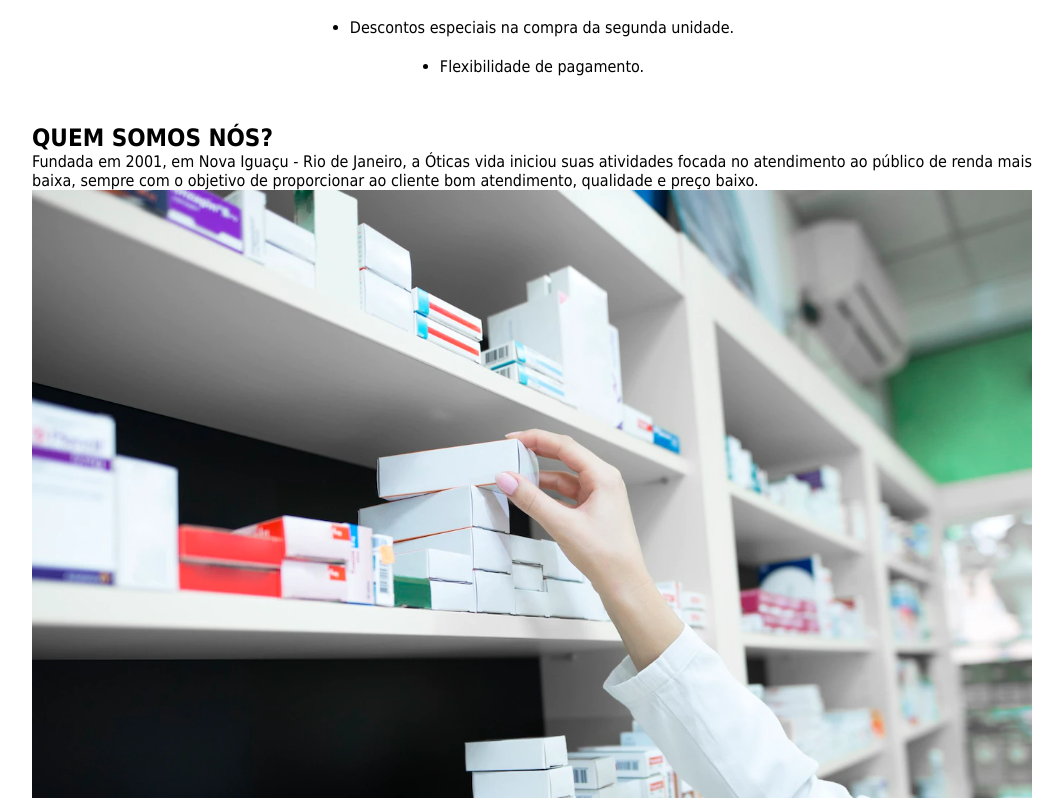
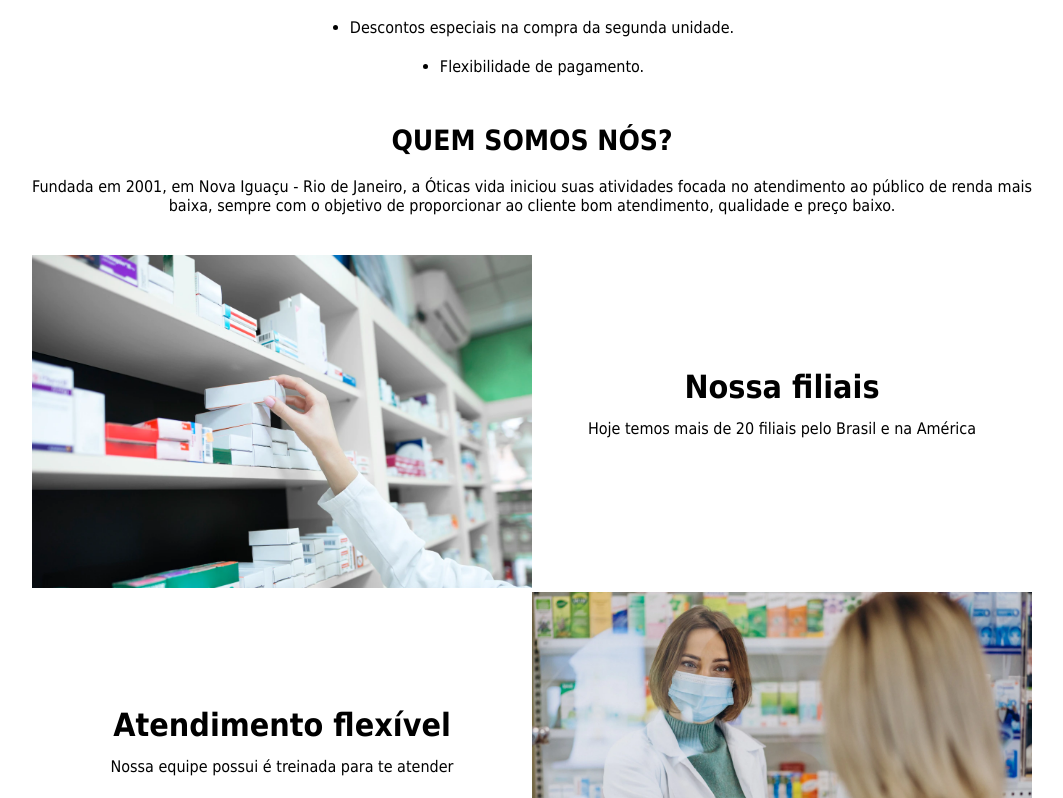
Before and after one commit to MaiconSouzaDevFrontEnd/loja_oculos, a Next.js app: page / in a window 1280 px wide. Shown: the part 1802-2600 px from the top of the page, without its empty margins (108-1171 px from the left). Built offline with nearby package versions, Linux system fonts and the light colour scheme.

Commit message:
secaoSobre ajuste

```diff
--- a/src/components/SecaoSobre/SecaoSobre.module.css
+++ b/src/components/SecaoSobre/SecaoSobre.module.css
@@ -1,19 +1,27 @@
 .container{
     max-width: 1000px;
     margin: auto;
+    text-align: center;
+}
+
+.container h2{
+    margin-bottom: 20px;
+    font-size: 28px;
+}
+
+.container p{
+    margin-bottom: 40px;
 }
 
 .containerSobre{
-    text-align: center;
+    display: flex;
+    justify-content:center;
+    align-items: center;
+    flex-wrap: wrap;
 }
 
-.containerSobre h2{
-    margin-bottom: 20px;
-    font-size: 28px;
-    }
-.containerSobre p{
-    margin-bottom: 40px;
-
+.containerSobre article {
+    flex: 1 1 50%;
 }
 
 .img{
@@ -21,3 +29,16 @@
     height: auto;
     object-fit: cover;
 }
+
+.containerSobre div{
+    flex: 1 1 50%;
+}
+
+.containerSobre div h3{
+    font-size: 2em;
+    margin-bottom: .4em;
+}
+
+.containerSobre div p{
+    font-size: 1em;
+}
```
